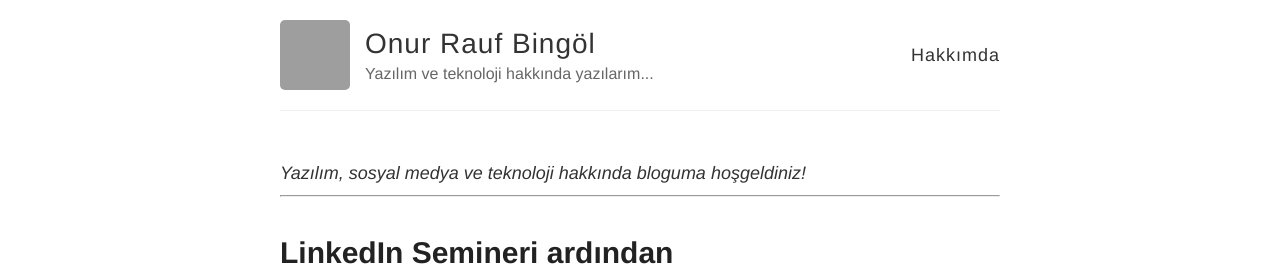
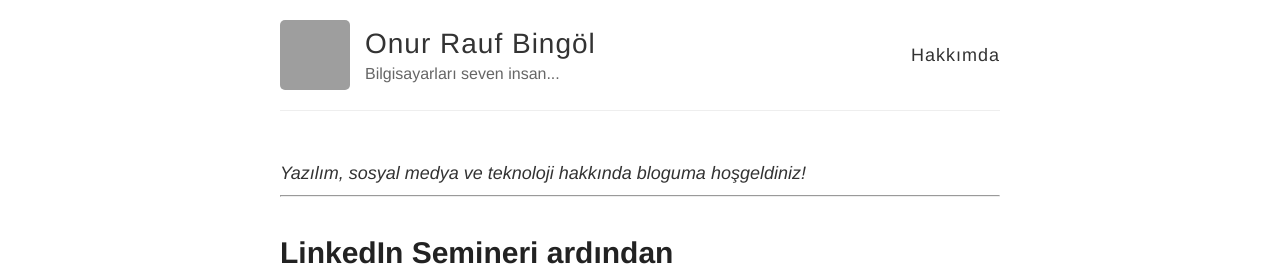
Before and after one commit to orbingol/orbingol.github.io, a Jekyll site: the page built from index.html, in a window 1280 px wide. Shown: the top 266 px of the page. Built offline with Jekyll 4.4.1, drawn with Linux system fonts in a browser that asks for light colours; grey boxes are pictures that could not be loaded.

Commit message:
Updated description in config file.

```diff
--- a/_config.yml
+++ b/_config.yml
@@ -6,7 +6,7 @@
 name: Onur Rauf Bingöl
 
 # Short bio or description (displayed in the header)
-description: Yazılım ve teknoloji hakkında yazılarım...
+description: Bilgisayarları seven insan...
 
 # URL of your avatar or profile pic (you could use your GitHub profile pic)
 avatar: http://www.gravatar.com/avatar/933fee328c75da3e4c63c264921a1c68
```
